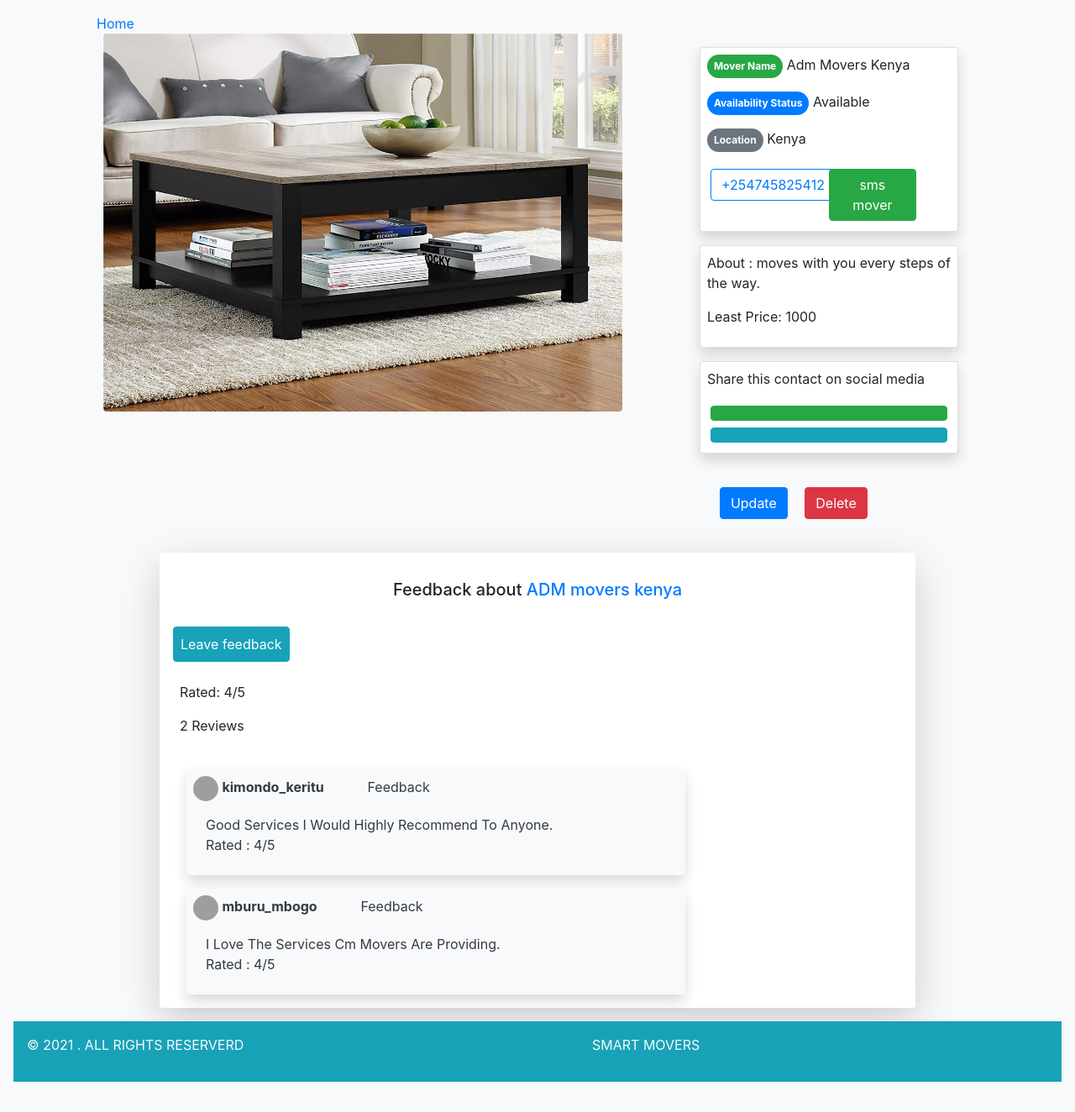
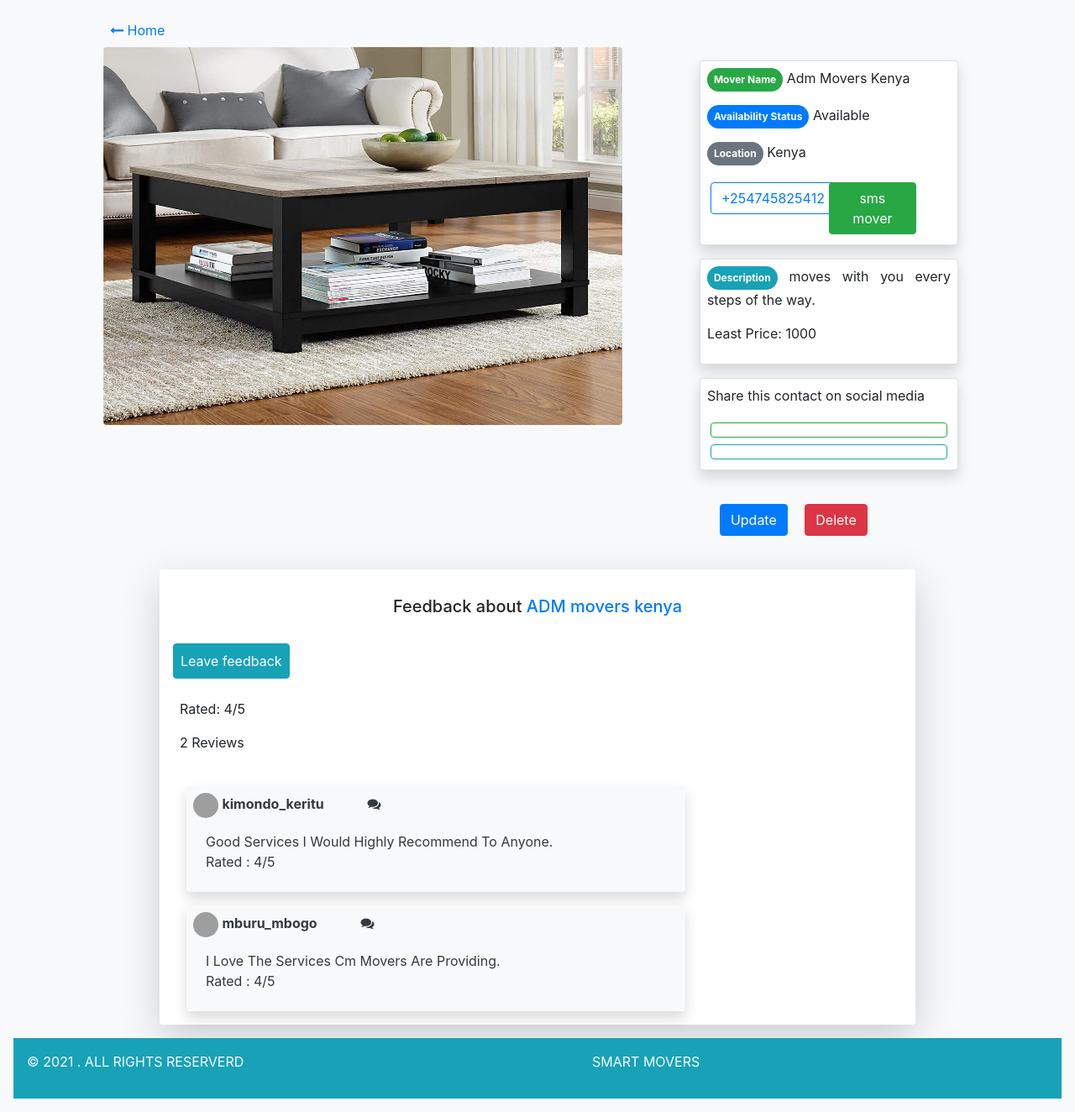
Before and after one commit to martinmbogo-254/smart-movers, a Django app: page /post/2/ in a window 1280 px wide. Shown: the part 72-1396 px from the top of the page at 84% size. Before the commit the page ends 1360 px from the top, so only its background shows below. Run offline with Django 3.2, Linux system fonts and the light colour scheme; a user stored in the database is signed in; data comes from the database, SQL or seed files in the repository; both versions use the stored data as it was after the commit; some libraries are stand-ins or nearby versions; grey boxes are pictures that could not be loaded.

Commit message:
made it better

```diff
--- a/movers/movers/settings.py
+++ b/movers/movers/settings.py
@@ -24,7 +24,7 @@
 
 
 # SECURITY WARNING: don't run with debug turned on in production!
-DEBUG = True
+DEBUG = False
 
 ALLOWED_HOSTS = ['*']
 
@@ -49,12 +49,14 @@
 
 MIDDLEWARE = [
     'django.middleware.security.SecurityMiddleware',
+    'whitenoise.middleware.WhiteNoiseMiddleware',
     'django.contrib.sessions.middleware.SessionMiddleware',
     'django.middleware.common.CommonMiddleware',
     'django.middleware.csrf.CsrfViewMiddleware',
     'django.contrib.auth.middleware.AuthenticationMiddleware',
     'django.contrib.messages.middleware.MessageMiddleware',
     'django.middleware.clickjacking.XFrameOptionsMiddleware',
+
 ]
 
 ROOT_URLCONF = 'movers.urls'
--- a/movers/smartmovers/models.py
+++ b/movers/smartmovers/models.py
@@ -17,7 +17,7 @@
     availability =models.CharField(choices=Availability,max_length=11,null=False)
     phone = models.IntegerField()
     vehicle_type= models.CharField(max_length=100,null=False)
-    image = models.FileField(default='movers_pics/default.jpg', upload_to='movers_pics/')
+    image = models.FileField(upload_to='movers_pics/', default='movers_pics/default.jpg')
     description = models.TextField(max_length=150,null=True)
     posted = models.DateTimeField( auto_now_add=True,null=True)
     updated = models.DateTimeField( auto_now=True, null=True)
--- a/movers/smartmovers/templates/smartmovers/details.html
+++ b/movers/smartmovers/templates/smartmovers/details.html
@@ -3,7 +3,8 @@
 {% block content%}
 <div class="container">
     <div class="container">
-        <a href="{% url 'movers'%}">Home</a>
+        <a href="{% url 'movers'%}" class="nav-link"><i class="fa fa-long-arrow-left" aria-hidden="true"></i>
+             Home</a>
     </div>
     <div class="row">
         <div class="col-md-7 container">
@@ -25,17 +26,17 @@
                 </div>
             </div>
             <div class="card text-justify p-2  rounded shadow m-3">
-                <p>About : {{post.description}}</p>
+                <p><span class="badge badge-pill badge-info  p-2">Description </span> {{post.description}}</p>
 
                 <p>Least Price: {{post.least_price}}</p>
 
             </div>
             <div class="card text-justify p-2 m-2 rounded shadow m-3">
                 <p>Share this contact on social media</p>
-                <button class="btn btn-success m-1 nav-link text-light">
+                <button class="btn btn-outline-success m-1 nav-link text-light">
                     {% post_to_whatsapp object_or_url "Share To Whatsapp" %}
                 </button>
-                <button class="btn btn-info m-1 nav-link text-light">
+                <button class="btn btn-outline-info m-1 nav-link text-light">
                     {% post_to_facebook object_or_url "Share To Facebook" %}
                 </button>
             </div>
@@ -66,7 +67,8 @@
              </span>
                     <span class=font-weight-bold>
              {{rating.user}} </span>
-                    <span class="ml-5">Feedback</span>
+                    <span class="ml-5"><i class="fa fa-comments" aria-hidden="true"></i>
+                    </span>
                     <div class=" container text-justify ">
                         {{rating.comment|title}} <br>Rated : {{rating.rate}}/5
                     </div>
--- a/movers/users/templates/users/password_reset.html
+++ b/movers/users/templates/users/password_reset.html
@@ -9,7 +9,7 @@
 
 <body>
     {% block content %}
-    <div class="text-center container card">
+    <div class="text-center container card m-2 p-2">
         <h3>Reset Password</h3>
         <form action="" method="POST">
             {% csrf_token %} {{ form.as_p }}
```
Also changed, not shown: movers/requirements.txt (added, +69 -0 lines), movers/smartmovers/templates/smartmovers/movers.html (+10 -17 lines), movers/db.sqlite3, movers/media/profile_pics/IMG_20210823_155259_769_iTDcSWF.jpg (added), movers/media/profile_pics/pexels-kelson-downes-1149137.jpg (added), 3 other files.
